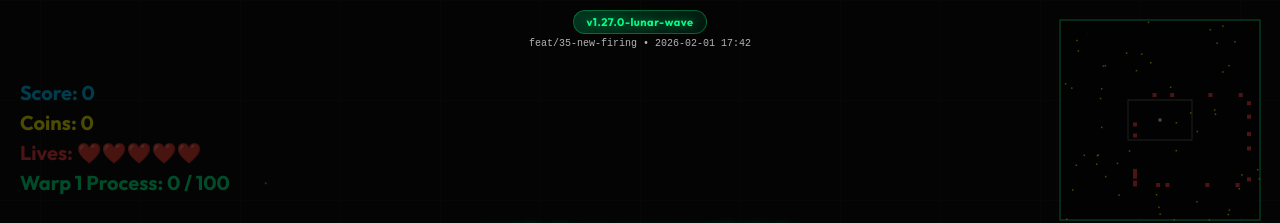
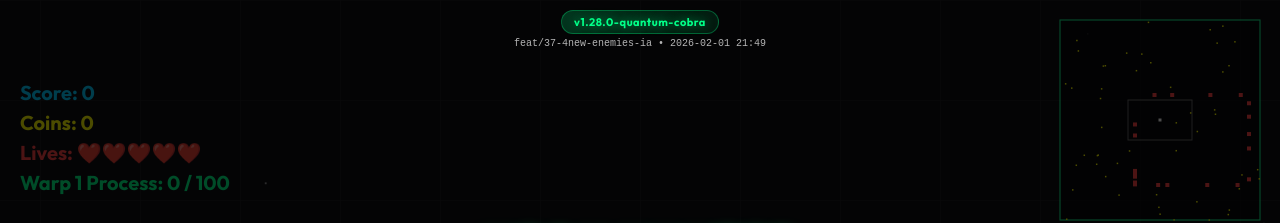
Before and after one commit to ivanchenoweth/neon-hunter, a website: page index.html in a window 1280 px wide. Shown: the top 223 px of the page. Drawn offline with Linux system fonts and the light colour scheme; animation ran at ten frames a second.

Commit message:
🏷️ Release v1.28.0-quantum-cobra: quantum-cobra

```diff
--- a/index.html
+++ b/index.html
@@ -198,10 +198,10 @@
 </head>
 
 <body>
-    <div id="version-info"
-        style="position: absolute; top: 10px; left: 50%; transform: translateX(-50%); z-index: 9999; text-align: center;">
-        <span class="version-badge">v1.27.0-lunar-wave</span>
-        <div class="version-meta">feat/35-new-firing • 2026-02-01 17:42</div>
+    <div id="version-info" style="position: absolute; top: 10px; left: 50%; transform: translateX(-50%); z-index: 9999; text-align: center;">
+        <span class="version-badge">v1.28.0-quantum-cobra</span>
+        <div class="version-meta">feat/37-4new-enemies-ia • 2026-02-01 21:49</div>
+    </div>
     </div>
     </div>
     </div>
```
